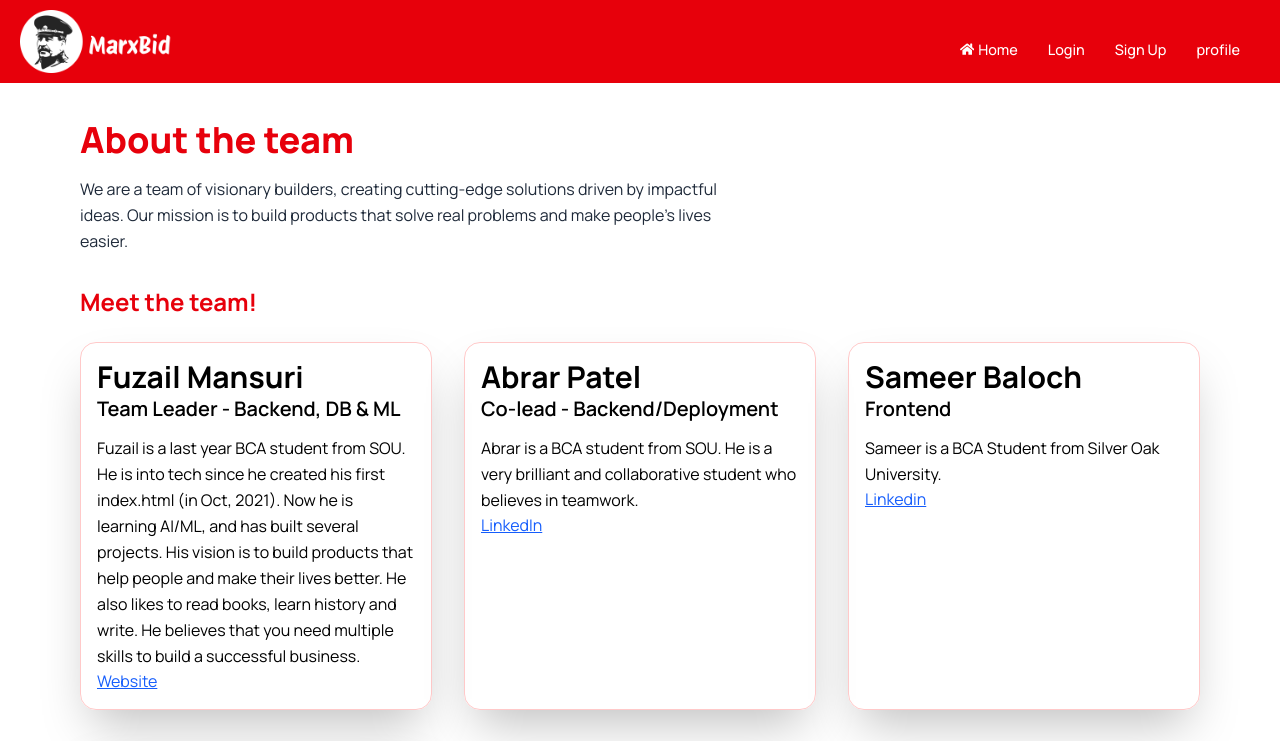
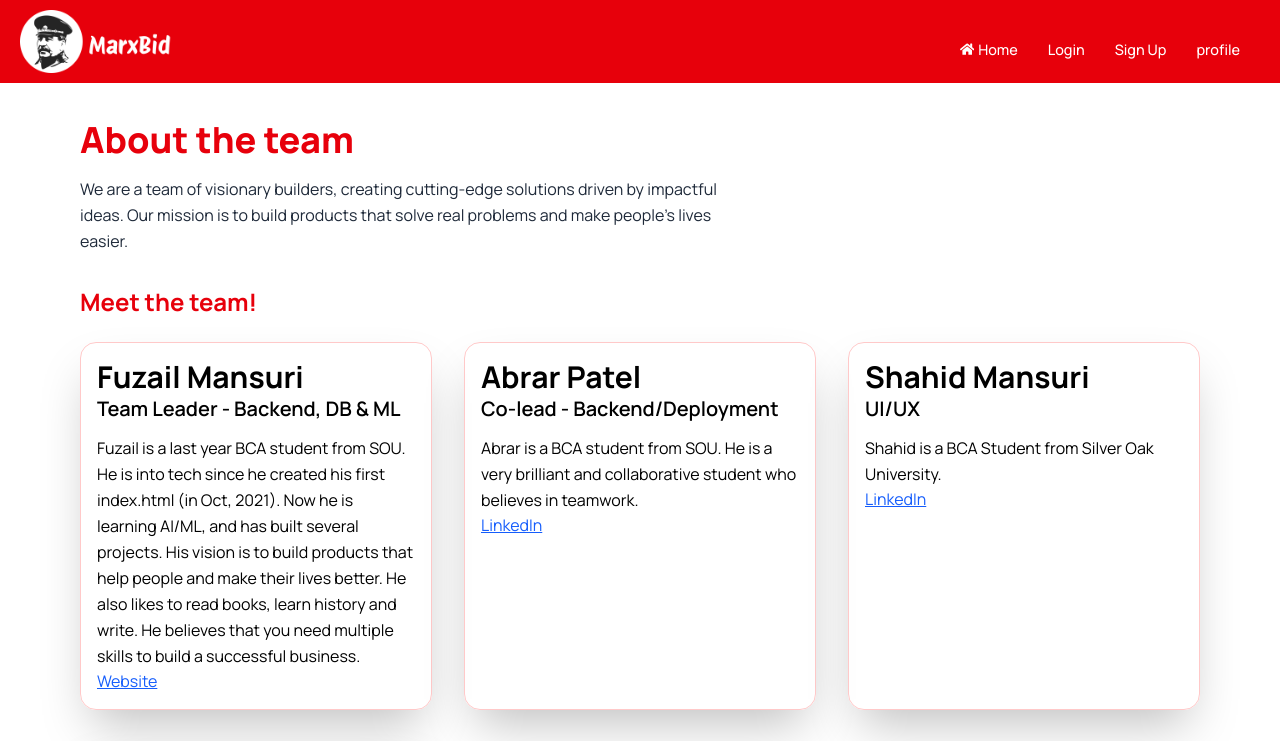
Before and after one commit to fuz3l/online-auction-web-app, a React (Vite) app: page /about-us in a window 1280 px wide. Shown: the top 741 px of the page. Built offline with nearby package versions, Linux system fonts and the light colour scheme; no server answers.

Commit message:
chatbot added

```diff
--- a/src/pages/About.jsx
+++ b/src/pages/About.jsx
@@ -36,6 +36,14 @@ function About() {
         linkText="LinkedIn"
       />
 
+<Member
+        name="Shahid Mansuri"
+        intro="Shahid is a BCA Student from Silver Oak University."
+        occupation="UI/UX"
+        link="https://www.linkedin.com/in/shahid-mansuri-74386227a/"
+        linkText="LinkedIn"
+      />
+
       <Member
         name="Sameer Baloch"
         intro="Sameer is a BCA Student from Silver Oak University."
@@ -44,13 +52,7 @@ function About() {
         linkText="Linkedin"
       />
 
-      <Member
-        name="Shahid Mansuri"
-        intro="Shahid is a BCA Student from Silver Oak University."
-        occupation="UI/UX"
-        link="https://www.linkedin.com/in/shahid-mansuri-74386227a/"
-        linkText="LinkedIn"
-      />
+
     </div>
   </div>
 </div>
```
